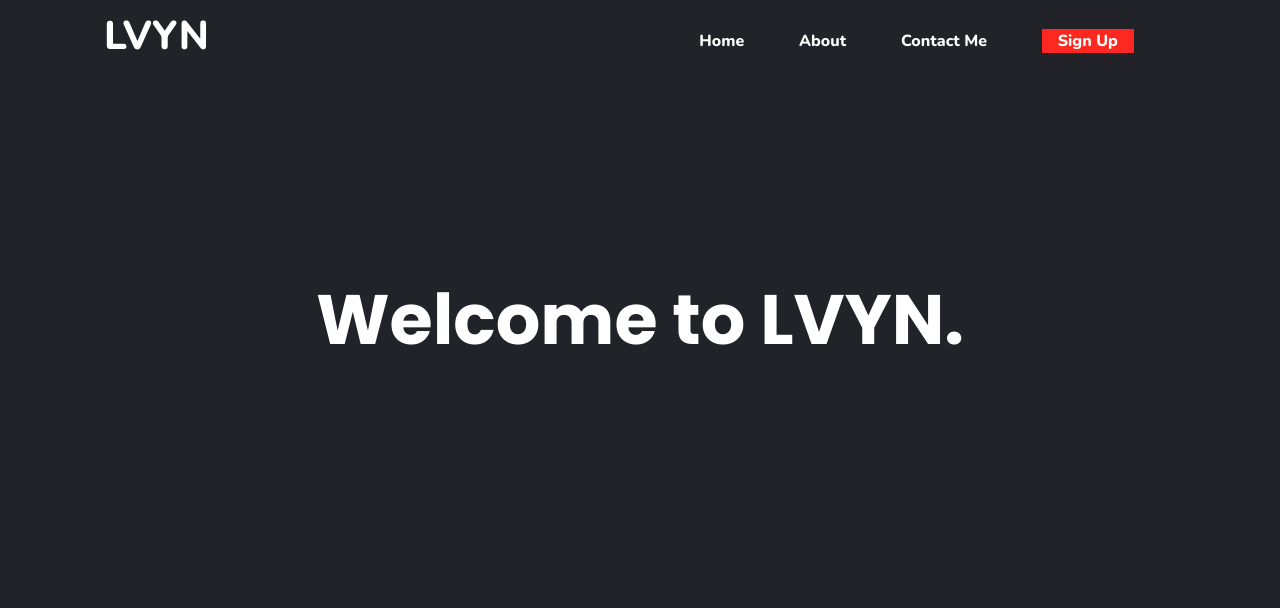
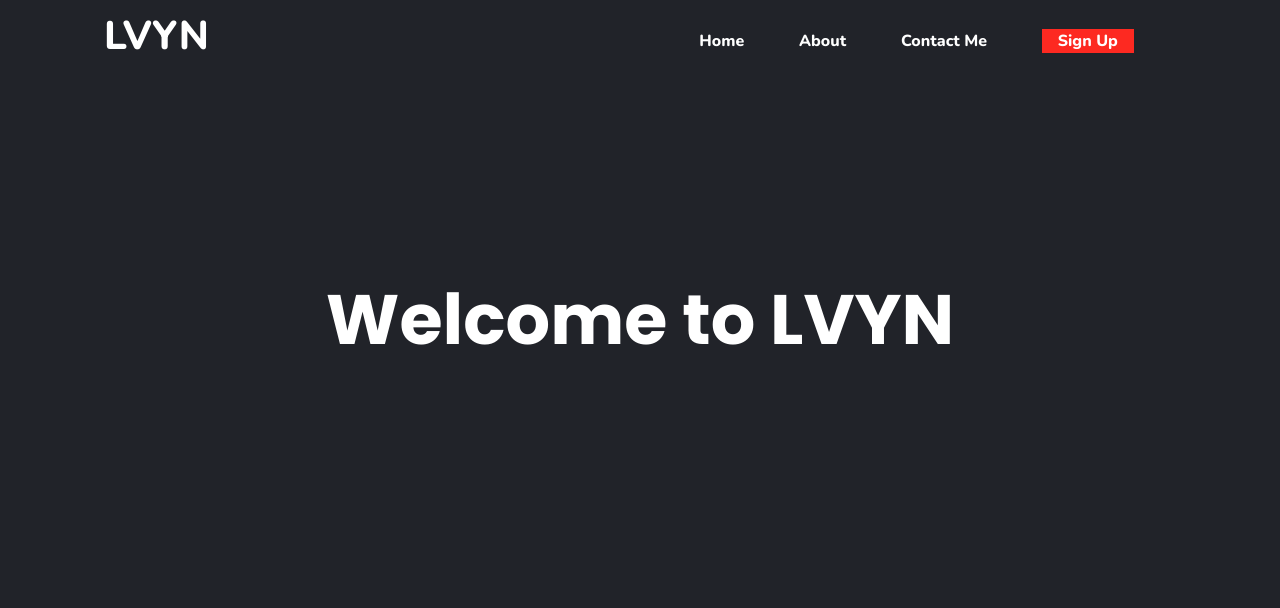
Before and after one commit to dif-z/portfolio, a plain HTML site: page index.html in a window 1280 px wide. Shown: the top 608 px of the page. Drawn offline with nearby package versions, Linux system fonts and the light colour scheme; grey boxes are pictures that could not be loaded.

Commit message:
Update index.html

```diff
--- a/index.html
+++ b/index.html
@@ -43,7 +43,7 @@
 
   <header>
     <div class="header-page">
-        <h1 class="head-title fade-in">Welcome to LVYN.</h1>
+        <h1 class="head-title fade-in">Welcome to LVYN</h1>
     </div>
   </header>
 
```
